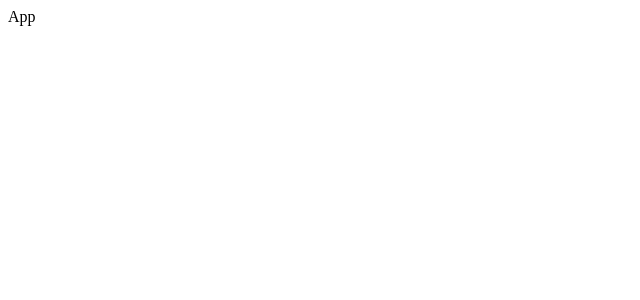
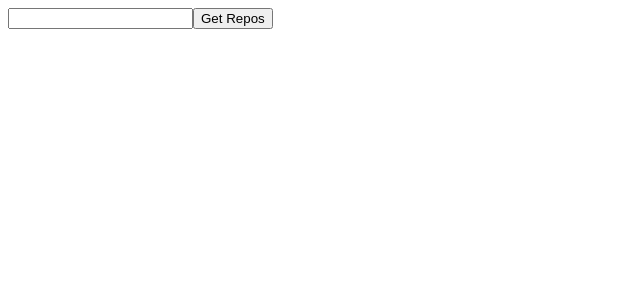
Before and after one commit to pesto-students/batch-9-exercises, a React (Create React App) app in the folder github-repos/: page / in a window 1280 px wide. Shown: the top 300 px of the page, without its empty margins (0-640 px from the left). Built offline with nearby package versions, Linux system fonts and the light colour scheme; the HTML template or start-up script is replaced by a standard one.

Commit message:
basic setup for github repo

```diff
--- a/github-repos/package.json
+++ b/github-repos/package.json
@@ -10,6 +10,7 @@
     "precommit": "lint-staged"
   },
   "dependencies": {
+    "axios": "^0.19.0",
     "react": "^16.3.2",
     "react-dom": "^16.3.2",
     "react-redux": "^5.0.7",
--- a/github-repos/src/App.js
+++ b/github-repos/src/App.js
@@ -1,9 +1,13 @@
 import React from 'react';
-
+import Username from './components/UsernameForms';
+import GithubRepos from './components/GithubRepos';
 import './App.css';
 
 const App = () => (
-  <div>App</div>
+  <div>
+    <Username />
+    <GithubRepos />
+  </div>
 );
 
 export default App;
--- /dev/null
+++ b/github-repos/src/components/GithubRepos.js
@@ -0,0 +1,22 @@
+import React from 'react';
+
+const GithubRepos = props => {
+  if (props.repos) {
+    return (
+      <ol>
+        {props.repos.map(repo => (
+          <li key={repo.url}>
+            {' '}
+            <a href={repo.url} style={{ color: 'blue' }}>
+              {repo.full_name}
+            </a>
+          </li>
+        ))}
+      </ol>
+    );
+  } else {
+    return <p />;
+  }
+};
+
+export default GithubRepos;
--- /dev/null
+++ b/github-repos/src/components/UsernameForms.js
@@ -0,0 +1,46 @@
+import React from 'react';
+import axios from 'axios';
+
+class UsernameForm extends React.Component {
+  constructor(props) {
+    super(props);
+    this.state = {
+      username: '',
+      repos: []
+    };
+
+    this.fetchGithubRepos = this.fetchGithubRepos.bind(this);
+    this.inputChangeHandler = this.inputChangeHandler.bind(this);
+  }
+
+  fetchGithubRepos() {
+    axios
+      .get('https://api.github.com/users/' + this.state.username + '/repos')
+      .then(res => {
+        this.setState({ repos: res.data || [] });
+        console.log(res);
+      })
+      .catch(err => console.log(err));
+  }
+
+  inputChangeHandler(event) {
+    this.setState({ username: event.target.value });
+  }
+
+  render() {
+    return (
+      <div>
+        <input
+          type='text'
+          name='username'
+          onChange={this.inputChangeHandler}
+          value={this.state.username}
+        />
+        <button onClick={this.fetchGithubRepos}>Get Repos</button>
+        {/* <GithubRepos repos={this.state.repos} /> */}
+      </div>
+    );
+  }
+}
+
+export default UsernameForm;
```
Also changed, not shown: github-repos/src/config/redux.js (added), github-repos/src/redux/actions.js (added), github-repos/src/redux/constants.js (added), github-repos/src/redux/reducers.js (added), github-repos/src/styles/App.css (added).
